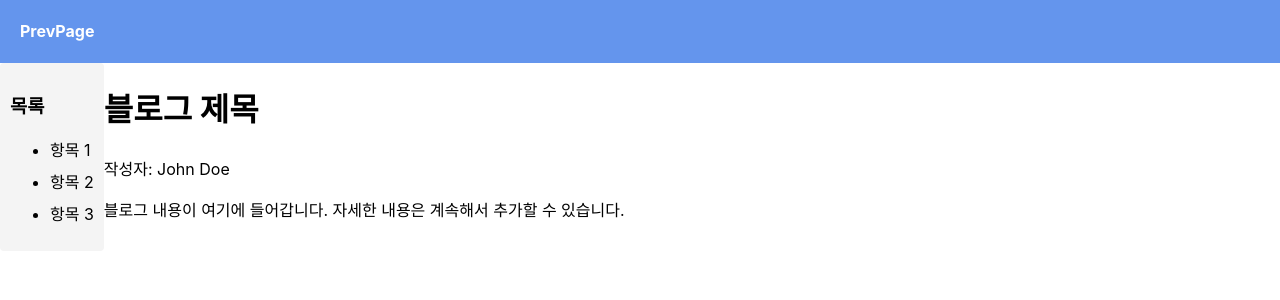
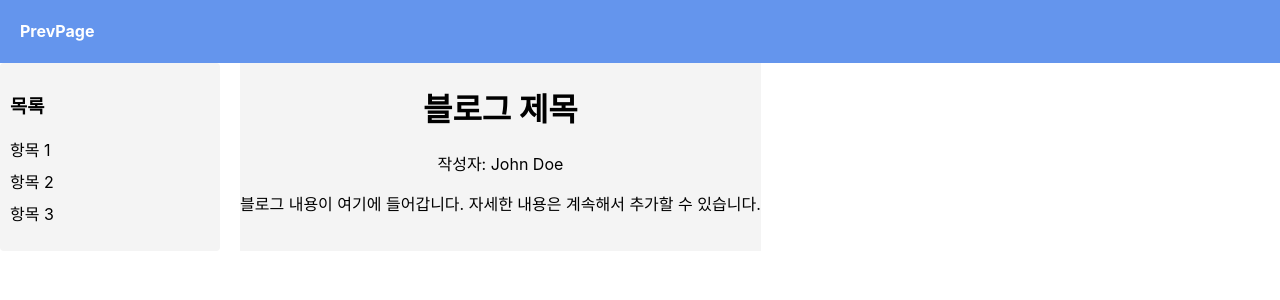
Before and after one commit to yoo0125/reactTstest, a React (Create React App) app in the folder rets/: page /PrevPage in a window 1280 px wide. Shown: the top 300 px of the page. Built offline with nearby package versions, Linux system fonts and the light colour scheme.

Commit message:
누락된 내용 추가

```diff
--- a/rets/src/css/PrevPage.css
+++ b/rets/src/css/PrevPage.css
@@ -5,41 +5,31 @@
     color: white;
     padding-left: 20px;
     }
-.blog {
-    font-family: Arial, sans-serif;
-    margin: 20px auto;
-    max-width: 1600px;
-    padding: 20px;
-    box-shadow: 0 0 10px rgba(0, 0, 0, 0.1);
-    background-color: #fff;
-}
-.sidebarList li {
-    margin-bottom: 8px;
-    cursor: pointer;
-}
-.title {
-    font-size: 24px;
-    margin-bottom: 10px;
-}
-.meta {
-    color: #555;
-    font-size: 14px;
-    margin-bottom: 20px;
-}
-.content {
-    line-height: 1.6;
-}
 .container {
     display: flex;
-}
-.li sidebar{
+  }
+
+  .sidebar {
     background-color: #f4f4f4;
     padding: 10px;
     border-radius: 4px;
-    width: 200px;
-}
-.sidebar {
+    width: 200px; /* 사이드바의 폭을 조절할 수 있습니다. */
+  }
+
+  .sidebarList {
+    list-style-type: none;
+    padding: 0;
+  }
+
+  .sidebarList li {
+    margin-bottom: 8px;
+    cursor: pointer;
+  }
+
+  .content {
     background-color: #f4f4f4;
-    padding: 10px;
-    border-radius: 4px;
-}
+    margin-left: 20px;
+  }
+  .center {
+    text-align: center;
+  }
```
